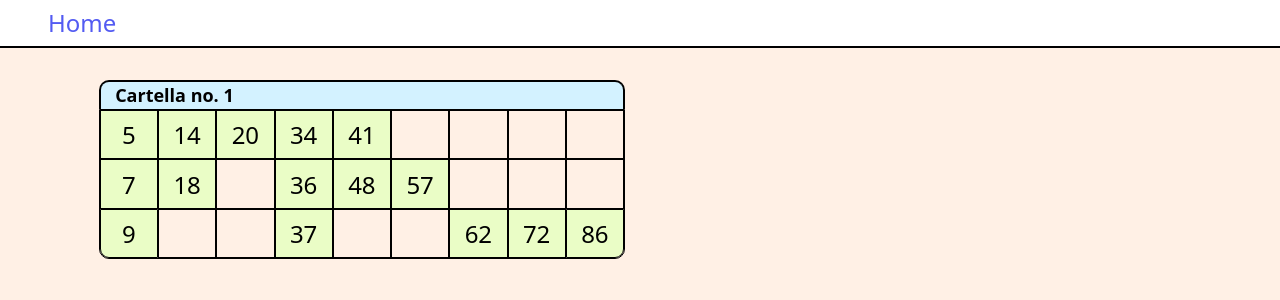
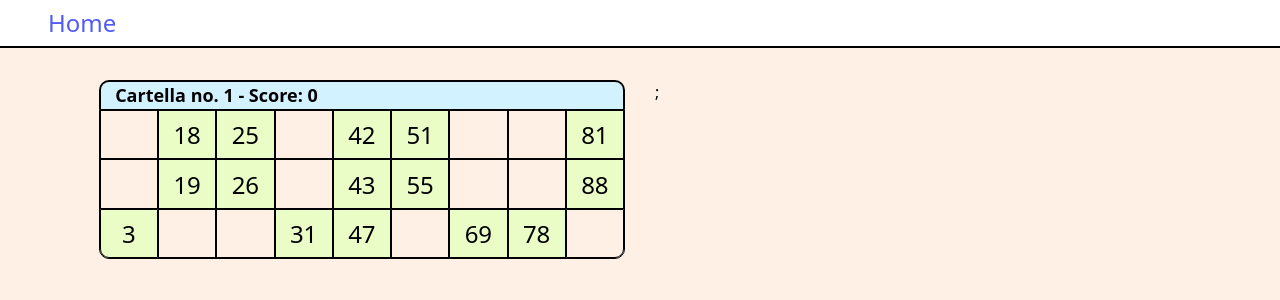
Before and after one commit to arnomatt/tombola, a React (Vite) app: page /tombola/cartelle/1 in a window 1280 px wide. Shown: the top 300 px of the page. Built offline with nearby package versions, Linux system fonts and the light colour scheme; a web font is replaced by a local one.

Commit message:
adding scores to cartelle

```diff
--- a/src/components/cartelle/Cartella.tsx
+++ b/src/components/cartelle/Cartella.tsx
@@ -13,7 +13,7 @@ interface CartellaProps {
  * @param numbers
  * @returns [cartella, handleNumberClick] which are the state and the click handler to update it
  */
-const useCartella = (numbers: number[]): [Map<string, boolean>, (number: number) => void] => {
+const useCartella = (numbers: number[]): [number, Map<string, boolean>, (number: number) => void] => {
     const validNumbers = numbers.filter(number => number !== 0);
     const cartellaMap = new Map<string, boolean>();
 
@@ -22,26 +22,33 @@ const useCartella = (numbers: number[]): [Map<string, boolean>, (number: number)
     }
 
     const [cartella, setCartella] = useState(cartellaMap);
+    const [score, setScore] = useState(0);
 
     const handleNumberClick = (number: number) => {
         const key = number.toString();
         setCartella(prevCartella => {
             const newCartella = new Map(prevCartella);
             newCartella.set(key, !newCartella.get(key));
+            const array = Array.from(newCartella.entries());
+            const row1 = array.slice(0, 5);
+            const row2 = array.slice(5, 10);
+            const row3 = array.slice(10, 15);
+            const currentScore = Math.max(row1.filter(i => i[1]).length, row2.filter(i => i[1]).length, row3.filter(i => i[1]).length);
+            setScore(currentScore);
             return newCartella;
         })
     }
 
-    return [cartella, handleNumberClick];
+    return [score, cartella, handleNumberClick];
 }
 
 export const Cartella = (props: CartellaProps) => {
     const { numbers, id } = props;
-    const [cartella, handleNumberClick] = useCartella([...numbers[0], ...numbers[1], ...numbers[2]]);
+    const [score, cartella, handleNumberClick] = useCartella([...numbers[0], ...numbers[1], ...numbers[2]]);
 
     return (
         <div>
-            <div className="title">Cartella no. {id}</div>
+            <div className="title">Cartella no. {id} - Score: {score}</div>
             <div className="cartella">
                 {numbers.map((row, idr) => row.map((number, idx) =>
                     number ?
--- a/src/components/modal/Modal.tsx
+++ b/src/components/modal/Modal.tsx
@@ -43,7 +43,7 @@ export const Modal = (props: ModalProps) => {
     return (
         <div className={isClosing ? 'modal closing' : 'modal'} ref={modalRef} onAnimationEnd={handleAnimationEnd}>
             <div className='buttons'>
-                {Array.from({ length: 8 }).map((_, i) => <button className='btnhover' onClick={() => handleClick(i + 1)}>{i + 1} {i === 0 ? 'Cartella' : 'Cartelle'}</button>)}
+                {Array.from({ length: 8 }).map((_, i) => <button className='btnhover' key={i} onClick={() => handleClick(i + 1)}>{i + 1} {i === 0 ? 'Cartella' : 'Cartelle'}</button>)}
                 <button className='btnhover' onClick={() => setModalVisibility(false)}>Close</button>
             </div>
         </div >
--- a/src/pages/Cartelle.tsx
+++ b/src/pages/Cartelle.tsx
@@ -2,17 +2,30 @@ import { useParams } from "react-router";
 import { Cartella } from "../components/cartelle/Cartella"
 import { buildCartella } from "../components/utils/generaCartella";
 import './Cartelle.css';
+import { useMemo, useState } from "react";
 
 export const Cartelle = () => {
+    const initialScore = {
+        'Ambo': false,
+        'Terno': false,
+        'Quaterna': false,
+        'Cinquina': false,
+        'Tombola': false,
+    }
+
     const { num } = useParams();
+    const [score, setScore] = useState(initialScore);
 
-    console.log("Cartelle render")
+    const buildCartelle = useMemo(() => {
+        console.log('Building Cartelle...');
+        return (num ? Array.from({ length: parseInt(num) }).map((_, i) => (
+            <Cartella key={i} numbers={buildCartella()} id={i + 1}></Cartella>
+        )) : <Cartella numbers={buildCartella()} id={1}></Cartella>)
+    }, [num])
 
     return (
         <div className='cartelle'>
-            {num ? Array.from({ length: parseInt(num) }).map((_, i) => (
-                <Cartella key={i} numbers={buildCartella()} id={i + 1}></Cartella>
-            )) : <Cartella numbers={buildCartella()} id={1}></Cartella>}
+            {buildCartelle};
         </div>
     )
 }
```
